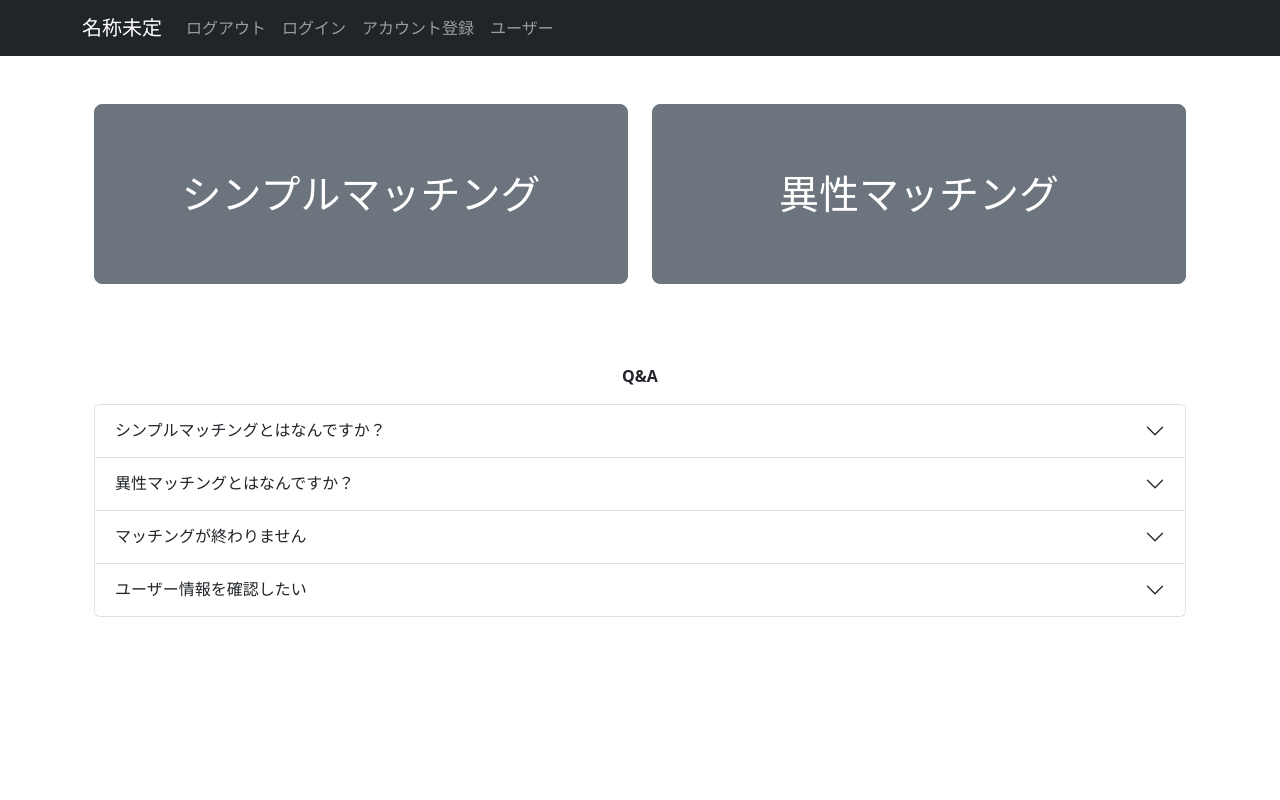
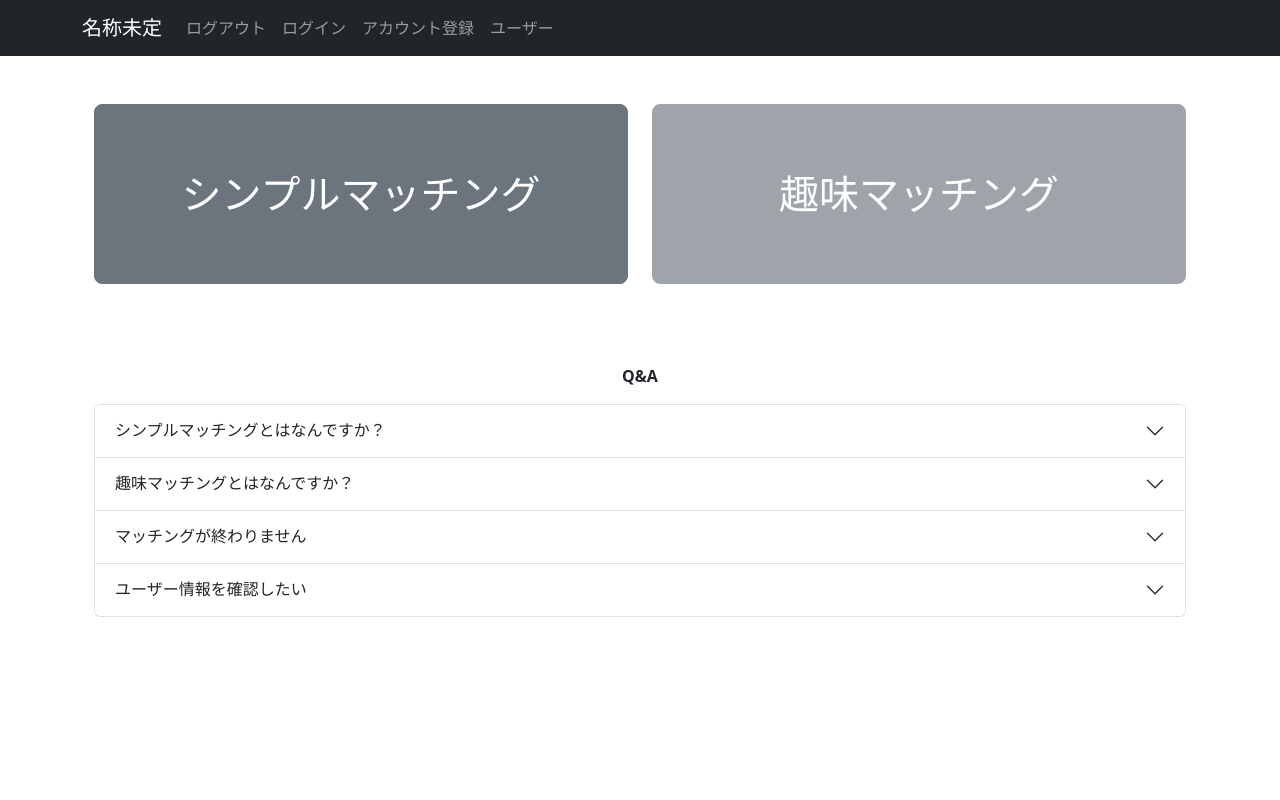
Before and after one commit to TeamKaseDori/frontend, a React (Vite) app: page / in a window 1280 px wide. Shown: the top 800 px of the page. Built offline with nearby package versions, Linux system fonts and the light colour scheme.

Commit message:
マッチングデザインの変更

```diff
--- a/src/components/molecules/explanationFlush.jsx
+++ b/src/components/molecules/explanationFlush.jsx
@@ -12,9 +12,9 @@ export const ExplanationFlush = () => {
       </Accordion.Item>
 
       <Accordion.Item eventKey="1">
-        <Accordion.Header>異性マッチングとはなんですか？</Accordion.Header>
+        <Accordion.Header>趣味マッチングとはなんですか？</Accordion.Header>
         <Accordion.Body>
-          異性マッチングは、位置情報や移動方向、性別によってランダムにマッチングさせる機能のことです。
+          趣味マッチングは、位置情報や移動方向、登録した趣味によってランダムにマッチングさせる機能のことです。
         </Accordion.Body>
       </Accordion.Item>
 
--- a/src/components/pages/homePage.jsx
+++ b/src/components/pages/homePage.jsx
@@ -34,14 +34,16 @@ export const HomePage = () => {
             text: 'シンプルマッチング',
             modalMessage: 'シンプルマッチングを開始しますか？',
             modalMessage2: '位置情報などをもとにランダムでマッチングします。',
-            onConfirm: StartMatching
+            onConfirm: StartMatching,
+            iaActive: true
         },
         {
             variant: 'secondary',
-            text: '異性マッチング',
-            modalMessage: '異性マッチングを開始しますか？',
-            modalMessage2: '性別や位置情報などをもとにランダムでマッチングします。',
-            onConfirm: StartMatching
+            text: '趣味マッチング',
+            modalMessage: '趣味マッチングを開始しますか？',
+            modalMessage2: '登録した趣味や位置情報などをもとにランダムでマッチングします。',
+            onConfirm: StartMatching,
+            iaActive: false
         },
     ];
 
@@ -59,6 +61,7 @@ export const HomePage = () => {
                                 className="w-100"
                                 style={{ height: '180px' }}
                                 onClick={() => handleShow(button)}
+                                disabled={!button.iaActive}
                             >
                                 <span className="display-6">
                                     {button.text}
--- a/src/components/pages/matching/matchingPage.jsx
+++ b/src/components/pages/matching/matchingPage.jsx
@@ -44,18 +44,27 @@ export const MatchingPage = () => {
             <Modal show={showModal}  size="lg"
                 aria-labelledby="contained-modal-title-vcenter"
                 centered>
-                <Modal.Header>
-                    <Modal.Title>
-                        マッチングに成功しました
-                    </Modal.Title>
-                </Modal.Header>
+                <Modal.Body>
+                    <div style={{
+                        width: '100%', height: '20vh',
+                        display: 'flex', justifyContent: 'center', alignItems: 'center',
+                        textAlign: 'center',
+                    }}>
+                        <p className="display-6">マッチングに成功しました 🎉</p>
+                    </div>
+                </Modal.Body>
                 <Modal.Footer>
-                    <Button variant="secondary" onClick={handleCancel}>
-                        キャンセル
-                    </Button>
-                    <Button variant="primary" onClick={StartLeading}>
-                        待ち合わせ開始
-                    </Button>
+                    <div style={{
+                            width: '100%', height: 'fit-contet',
+                            display: 'flex', justifyContent: 'space-evenly', alignItems: 'center',
+                        }}>
+                        <Button variant="secondary" onClick={handleCancel}>
+                            キャンセル
+                        </Button>
+                        <Button variant="primary" onClick={StartLeading} size="lg">
+                            確定する
+                        </Button>
+                    </div>
                 </Modal.Footer>
             </Modal>
 
```
